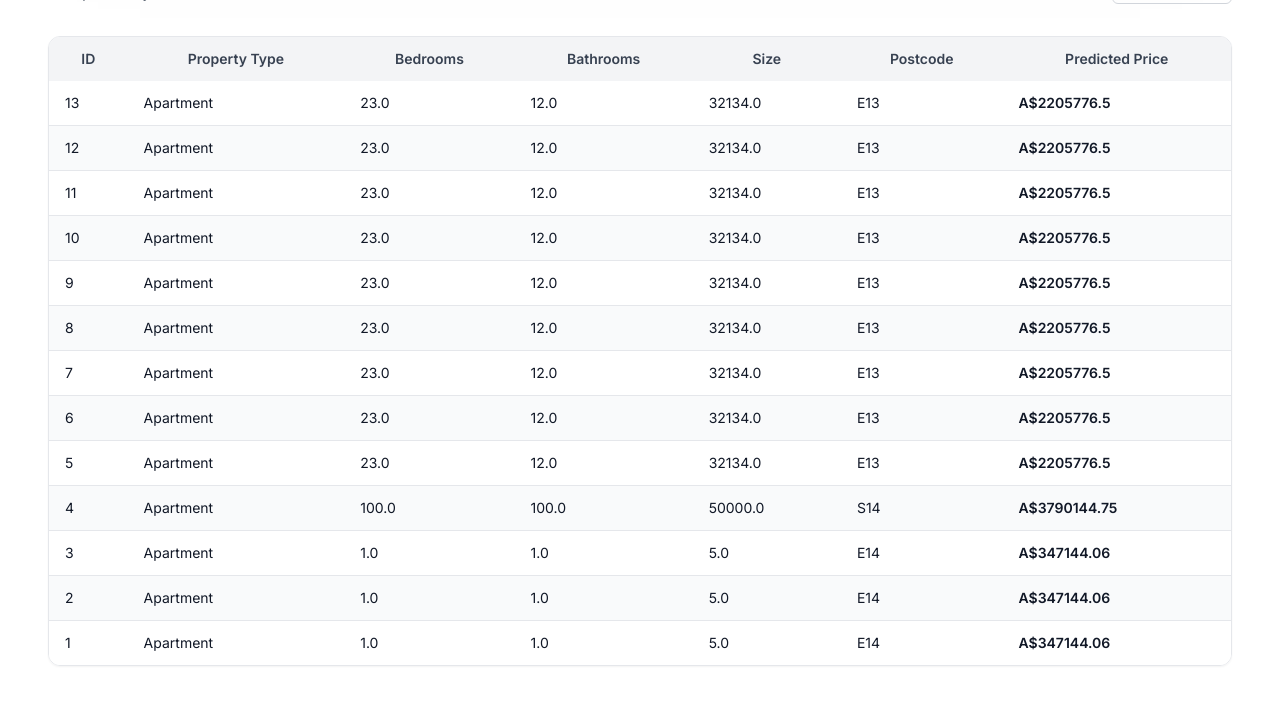
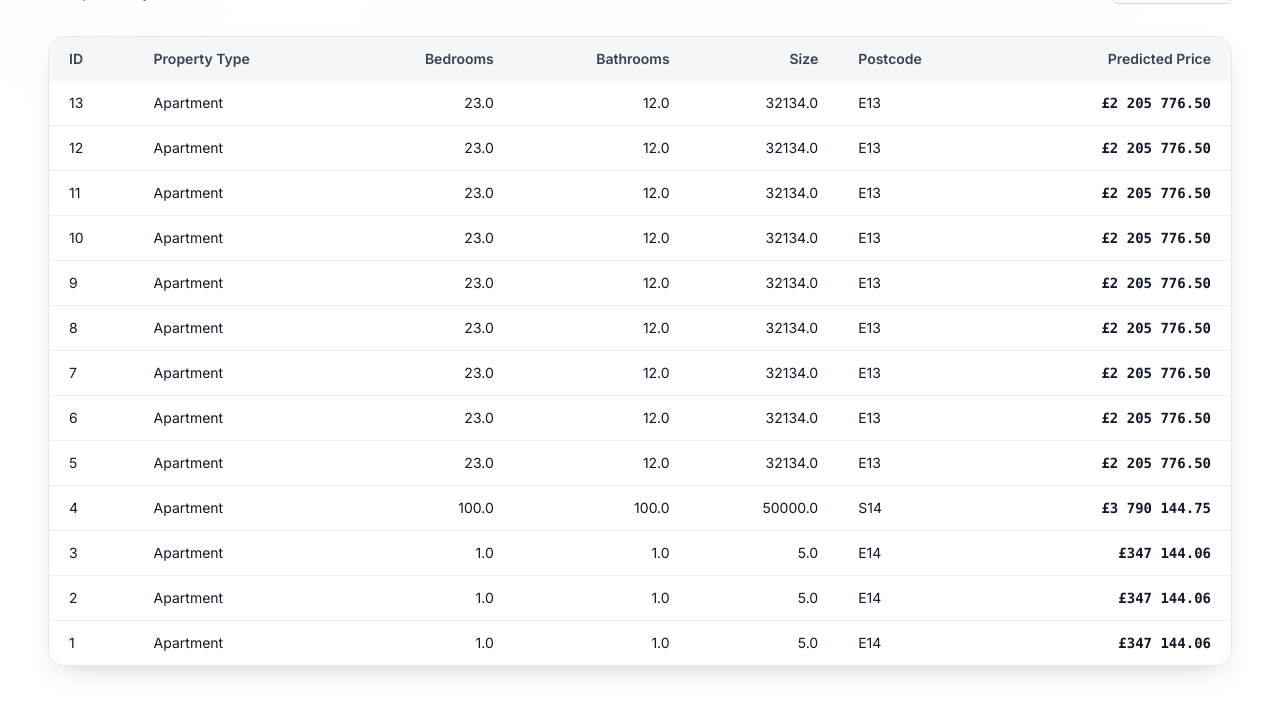
Before and after one commit to 4ndrrw/HDB-Price-Predictor, a Flask app: page /predict in a window 1280 px wide; the page is wider, and only the part inside the window is pictured. Shown: the part 934-1656 px from the top of that part. Run offline with Flask 3, Linux system fonts and the light colour scheme; data comes from the database, SQL or seed files in the repository; both versions use the stored data as it was after the commit; parts of the project's set-up code (start-up, migrations or seed data) failed here and were passed over; some libraries are stand-ins or nearby versions.

Commit message:
Fixed an issue where a typeerror would be returned when trying to predict price

```diff
--- a/app/templates/predict.html
+++ b/app/templates/predict.html
@@ -2,26 +2,21 @@
 {% block content %}
 
 <!-- ============================================================
-     GLOBAL BACKGROUND (Same as home page)
+     GLOBAL BACKGROUND (Same as Home Page)
 =============================================================== -->
 <div class="fixed inset-0 -z-20 w-full h-full pointer-events-none overflow-hidden">
-  <!-- Soft neutral radial gradient -->
   <div class="absolute inset-0 bg-[radial-gradient(circle_at_center,
                     rgba(255,255,255,0.95) 0%,
                     rgba(248,248,248,0.88) 40%,
                     rgba(242,242,242,0.94) 70%,
-                    rgba(238,238,238,1) 100%)]">
-  </div>
+                    rgba(238,238,238,1) 100%)]"></div>
 
-  <!-- Subtle mesh -->
   <div class="absolute inset-0 opacity-[0.045]
               bg-[url('https://www.transparenttextures.com/patterns/cubes.png')]
               mix-blend-soft-light"></div>
 
-  <!-- Soft vignette -->
   <div class="absolute inset-0 bg-[radial-gradient(circle,transparent,rgba(0,0,0,0.06))]"></div>
 </div>
-
 
 
 <!-- ============================================================
@@ -29,7 +24,8 @@
 =============================================================== -->
 <section class="relative max-w-[1250px] mx-auto mt-14 px-4">
 
-  <div class="relative rounded-[32px] overflow-hidden bg-white/70 backdrop-blur-xl
+  <!-- NOTE: overflow-hidden REMOVED to prevent dropdown clipping -->
+  <div class="relative rounded-[32px] bg-white/70 backdrop-blur-xl
               border border-gray-200/60 shadow-[0_40px_120px_-50px_rgba(15,23,42,0.4)]
               animate-fade-up">
 
@@ -41,14 +37,17 @@
                   bg-gradient-to-tr from-gray-200/70 via-white to-white blur-3xl"></div>
     </div>
 
-    <!-- Lens-glass streak -->
+    <!-- Lens streak -->
     <div class="absolute inset-0 opacity-[0.12] pointer-events-none
                 bg-[linear-gradient(115deg,rgba(255,255,255,0.3),rgba(255,255,255,0)_35%,rgba(255,255,255,0.25)_60%,rgba(255,255,255,0)_90%)]"></div>
 
-    <!-- Main content -->
+
+    <!-- ========================================================
+         MAIN CONTENT GRID
+    ========================================================= -->
     <div class="relative grid md:grid-cols-2 gap-14 px-10 py-16">
 
-      <!-- ================= LEFT: FORM ================= -->
+      <!-- ================= LEFT — FORM ================= -->
       <div class="space-y-10">
 
         <!-- Header -->
@@ -60,55 +59,115 @@
           </p>
         </div>
 
-        <!-- Form -->
+
+        <!-- =====================================================
+             FORM
+        ====================================================== -->
         <form method="POST" class="space-y-7">
           <div class="grid md:grid-cols-2 gap-6">
 
+            <!-- Property Type -->
             <div class="space-y-2">
               <label class="text-sm font-medium text-gray-700">Property Type</label>
-              <select name="property_type"
+              <select name="Property Type"
                       class="w-full rounded-md border border-gray-300 bg-white px-3 py-2 text-sm
                              focus:border-black focus:ring-2 focus:ring-black/10 transition">
                 <option>Apartment</option>
+                <option>Flat</option>
                 <option>House</option>
-                <option>Studio</option>
-                <option>Other</option>
+                <option>Semi-Detached</option>
+                <option>Terraced</option>
               </select>
             </div>
 
+            <!-- Bedrooms -->
             <div class="space-y-2">
               <label class="text-sm font-medium text-gray-700">Bedrooms</label>
-              <input name="bedrooms" type="number" min="0"
+              <input name="Bedrooms" type="number" min="0"
                      class="w-full rounded-md border border-gray-300 bg-white px-3 py-2 text-sm
                             focus:border-black focus:ring-2 focus:ring-black/10 transition"/>
             </div>
 
+            <!-- Bathrooms -->
             <div class="space-y-2">
               <label class="text-sm font-medium text-gray-700">Bathrooms</label>
-              <input name="bathrooms" type="number" min="0"
+              <input name="Bathrooms" type="number" min="0"
                      class="w-full rounded-md border border-gray-300 bg-white px-3 py-2 text-sm
                             focus:border-black focus:ring-2 focus:ring-black/10 transition"/>
             </div>
 
+            <!-- Size -->
             <div class="space-y-2">
               <label class="text-sm font-medium text-gray-700">Size (sqft)</label>
-              <input name="size" type="number" min="0"
+              <input name="Size" type="number" min="0"
                      class="w-full rounded-md border border-gray-300 bg-white px-3 py-2 text-sm
                             focus:border-black focus:ring-2 focus:ring-black/10 transition"/>
             </div>
 
+            <!-- Postcode -->
             <div class="space-y-2">
               <label class="text-sm font-medium text-gray-700">Postcode</label>
-              <input name="postcode"
+              <input name="Postcode"
                      class="w-full rounded-md border border-gray-300 bg-white px-3 py-2 text-sm
                             focus:border-black focus:ring-2 focus:ring-black/10 transition"/>
             </div>
 
-            <div class="space-y-2">
+
+            <!-- =====================================================
+                 AREA — SEARCHABLE GROUPED SELECT (Alpine)
+            ====================================================== -->
+            <div x-data="areaSelect()" @click.outside="open = false" class="space-y-2 relative">
               <label class="text-sm font-medium text-gray-700">Area</label>
-              <input name="area"
-                     class="w-full rounded-md border border-gray-300 bg-white px-3 py-2 text-sm
-                            focus:border-black focus:ring-2 focus:ring-black/10 transition"/>
+
+              <!-- Visible search bar -->
+              <input
+                x-model="search"
+                @focus="filterOptions()"
+                @input="filterOptions()"
+                type="text"
+                placeholder="Start typing (min 2 letters)…"
+                class="w-full rounded-md border border-gray-300 bg-white px-3 py-2 text-sm
+                       focus:border-black focus:ring-2 focus:ring-black/10 transition" />
+
+              <!-- Hidden value submitted to backend -->
+              <input type="hidden" name="Area" x-model="selectedValue" />
+
+              <!-- Dropdown -->
+              <div
+                x-show="open"
+                x-transition
+                class="absolute z-20 mt-1 w-full bg-white border border-gray-200
+                       rounded-xl shadow-lg max-h-64 overflow-y-auto">
+
+                <!-- Subregions -->
+                <template x-if="filteredSubregions.length">
+                  <div>
+                    <div class="px-3 py-2 text-[10px] uppercase tracking-wide text-gray-500 bg-gray-50 sticky top-0">
+                      Subregions
+                    </div>
+                    <template x-for="item in filteredSubregions" :key="'sub-'+item">
+                      <div @click="select(item)"
+                           class="px-4 py-2 cursor-pointer hover:bg-gray-100 text-sm"
+                           x-text="item"></div>
+                    </template>
+                  </div>
+                </template>
+
+                <!-- Boroughs -->
+                <template x-if="filteredBoroughs.length">
+                  <div>
+                    <div class="px-3 py-2 text-[10px] uppercase tracking-wide text-gray-500 bg-gray-50 sticky top-0 border-t border-gray-200">
+                      Boroughs
+                    </div>
+                    <template x-for="item in filteredBoroughs" :key="'bor-'+item">
+                      <div @click="select(item)"
+                           class="px-4 py-2 cursor-pointer hover:bg-gray-100 text-sm"
+                           x-text="item"></div>
+                    </template>
+                  </div>
+                </template>
+
+              </div>
             </div>
 
           </div>
@@ -134,7 +193,7 @@
       </div>
 
 
-      <!-- ================= RIGHT: PREVIEW / RESULT ================= -->
+      <!-- ========================== RIGHT — RESULT ======================= -->
       <div class="relative bg-white rounded-2xl border border-gray-200 shadow-lg shadow-gray-900/5
                   backdrop-blur-md p-8 space-y-6 animate-pop">
 
@@ -150,24 +209,21 @@
           {% endif %}
         </div>
 
-        <!-- Dynamic content -->
         {% if result %}
           <div class="rounded-xl border border-gray-200 bg-gray-50 p-5">
             <p class="text-sm font-medium text-gray-700">Estimated property price</p>
             <p class="text-3xl font-bold text-gray-900 mt-1">
-              A${ "%.2f"|format(result) }
+              £{{ result|gbp }}
             </p>
             <p class="text-xs text-gray-500 mt-1">Generated just now</p>
           </div>
         {% else %}
           <div class="rounded-xl h-20 bg-gray-100 animate-pulse"></div>
         {% endif %}
-
       </div>
 
     </div>
   </div>
-
 </section>
 
 
@@ -193,34 +249,47 @@
   </div>
 
   {% if records and records|length > 0 %}
-  <div class="overflow-hidden border border-gray-200 rounded-xl shadow-sm">
-    <table class="min-w-full text-sm">
-      <thead class="bg-gray-100 text-gray-700">
-        <tr>
-          <th class="px-4 py-3 font-semibold">ID</th>
-          <th class="px-4 py-3 font-semibold">Property Type</th>
-          <th class="px-4 py-3 font-semibold">Bedrooms</th>
-          <th class="px-4 py-3 font-semibold">Bathrooms</th>
-          <th class="px-4 py-3 font-semibold">Size</th>
-          <th class="px-4 py-3 font-semibold">Postcode</th>
-          <th class="px-4 py-3 font-semibold">Predicted Price</th>
+    <div class="overflow-hidden rounded-2xl border border-gray-200 shadow-[0_10px_28px_-12px_rgba(15,23,42,0.25)] bg-white/70 backdrop-blur">
+
+    <table class="min-w-full text-sm table-auto">
+      <thead>
+        <tr class="bg-gray-100/80 text-gray-700">
+
+          <th class="px-5 py-3 font-semibold text-left">ID</th>
+          <th class="px-5 py-3 font-semibold text-left">Property Type</th>
+          <th class="px-5 py-3 font-semibold text-right">Bedrooms</th>
+          <th class="px-5 py-3 font-semibold text-right">Bathrooms</th>
+          <th class="px-5 py-3 font-semibold text-right">Size</th>
+          <th class="px-5 py-3 font-semibold text-left">Postcode</th>
+          <th class="px-5 py-3 font-semibold text-right">Predicted Price</th>
+
         </tr>
       </thead>
 
-      <tbody class="divide-y divide-gray-200">
+      <tbody class="divide-y divide-gray-200/70">
         {% for row in records %}
-        <tr class="odd:bg-white even:bg-gray-50 transition hover:bg-gray-100/60">
-          <td class="px-4 py-3">{{ row.id }}</td>
-          <td class="px-4 py-3">{{ row.property_type }}</td>
-          <td class="px-4 py-3">{{ row.bedrooms }}</td>
-          <td class="px-4 py-3">{{ row.bathrooms }}</td>
-          <td class="px-4 py-3">{{ row.size }}</td>
-          <td class="px-4 py-3">{{ row.postcode }}</td>
-          <td class="px-4 py-3 font-semibold">
+        <tr class="transition-all duration-200 hover:bg-gray-100/60 hover:-translate-y-[1px]">
+
+          <td class="px-5 py-3">{{ row.id }}</td>
+
+          <td class="px-5 py-3">{{ row.property_type }}</td>
+
+          <td class="px-5 py-3 text-right">{{ row.bedrooms }}</td>
+
+          <td class="px-5 py-3 text-right">{{ row.bathrooms }}</td>
+
+          <td class="px-5 py-3 text-right">{{ row.size }}</td>
+
+          <td class="px-5 py-3">{{ row.postcode }}</td>
+
+          <td class="px-5 py-3 text-right font-semibold font-mono">
             {% if row.predicted_price is not none %}
-              A${{ row.predicted_price | round(2) }}
-            {% else %} N/A {% endif %}
+              £{{ "{:,.2f}".format(row.predicted_price).replace(',', ' ') }}
+            {% else %}
+              N/A
+            {% endif %}
           </td>
+
         </tr>
         {% endfor %}
       </tbody>
@@ -228,12 +297,94 @@
     </table>
   </div>
 
+
   {% else %}
   <div class="rounded-xl border border-dashed border-gray-300 bg-gray-50 p-7 text-sm text-gray-600">
     No predictions yet. Use the form above to generate your first estimate.
   </div>
   {% endif %}
-
 </section>
 
+
+
+<!-- ============================================================
+     AREA SELECT SCRIPT (Alpine)
+=============================================================== -->
+<script src="https://cdn.jsdelivr.net/npm/alpinejs@3.x.x/dist/cdn.min.js" defer></script>
+
+<script>
+function areaSelect() {
+  return {
+    open: false,
+    search: "",
+    selectedValue: "",
+
+    subregions: [
+      "Eastern",
+      "South Western",
+      "Western Central",
+      "South Eastern",
+      "North Western",
+      "Western and Paddington",
+      "Northern",
+      "Eastern Central"
+    ],
+
+    boroughs: [
+      "Enfield",
+      "Twickenham",
+      "Harrow",
+      "Kingston upon Thames",
+      "Croydon",
+      "Bromley",
+      "Ilford",
+      "Sutton",
+      "Kingston"
+    ],
+
+    filteredSubregions: [],
+    filteredBoroughs: [],
+
+    init() {
+      // start with no suggestions shown
+      this.filteredSubregions = [];
+      this.filteredBoroughs = [];
+    },
+
+    filterOptions() {
+      const q = this.search.trim().toLowerCase();
+
+      // Require at least 2 characters
+      if (q.length < 2) {
+        this.filteredSubregions = [];
+        this.filteredBoroughs = [];
+        this.open = false;
+        this.selectedValue = "";
+        return;
+      }
+
+      this.filteredSubregions = this.subregions.filter(a =>
+        a.toLowerCase().includes(q)
+      );
+      this.filteredBoroughs = this.boroughs.filter(a =>
+        a.toLowerCase().includes(q)
+      );
+
+      // Auto-select if there's an exact match (user types full name)
+      const allAreas = [...this.subregions, ...this.boroughs];
+      const exact = allAreas.find(a => a.toLowerCase() === q);
+      this.selectedValue = exact || "";
+
+      this.open = (this.filteredSubregions.length || this.filteredBoroughs.length);
+    },
+
+    select(value) {
+      this.search = value;
+      this.selectedValue = value;
+      this.open = false;
+    }
+  }
+}
+</script>
+
 {% endblock %}
```
Also changed, not shown: app/app.py (+26 -9 lines), app/ml/area_lookup.py (added, +29 -0 lines), app/ml/preprocess.py (+14 -23 lines), app/models/prediction.py (+42 -7 lines), prediction_history.db.
